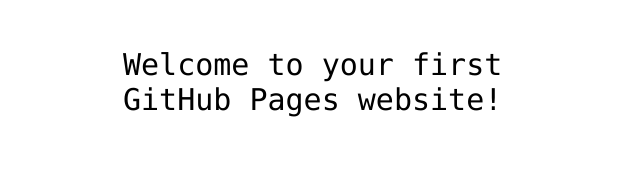
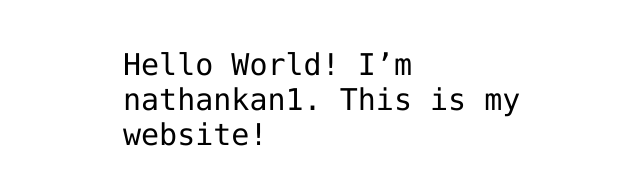
Before and after one commit to nathankan1/nathankan1.github.io, a plain HTML site: page index.html in a window 1280 px wide. Shown: the part 341-526 px from the top of the page, without its empty margins (317-957 px from the left). Drawn offline with Linux system fonts and the light colour scheme.

Commit message:
Update index.html

```diff
--- a/index.html
+++ b/index.html
@@ -12,7 +12,7 @@
 <img src="https://octodex.github.com/images/daftpunktocat-thomas.gif" id="octocat" alt="octocat-gif" />
 
 <!-- Change this code here by copy and pasting your template on line 15 -->
-<p>Welcome to your first GitHub Pages website!</p>
+<p>Hello World! I’m nathankan1. This is my website!</p>
 
 </body>
 </html>
```
